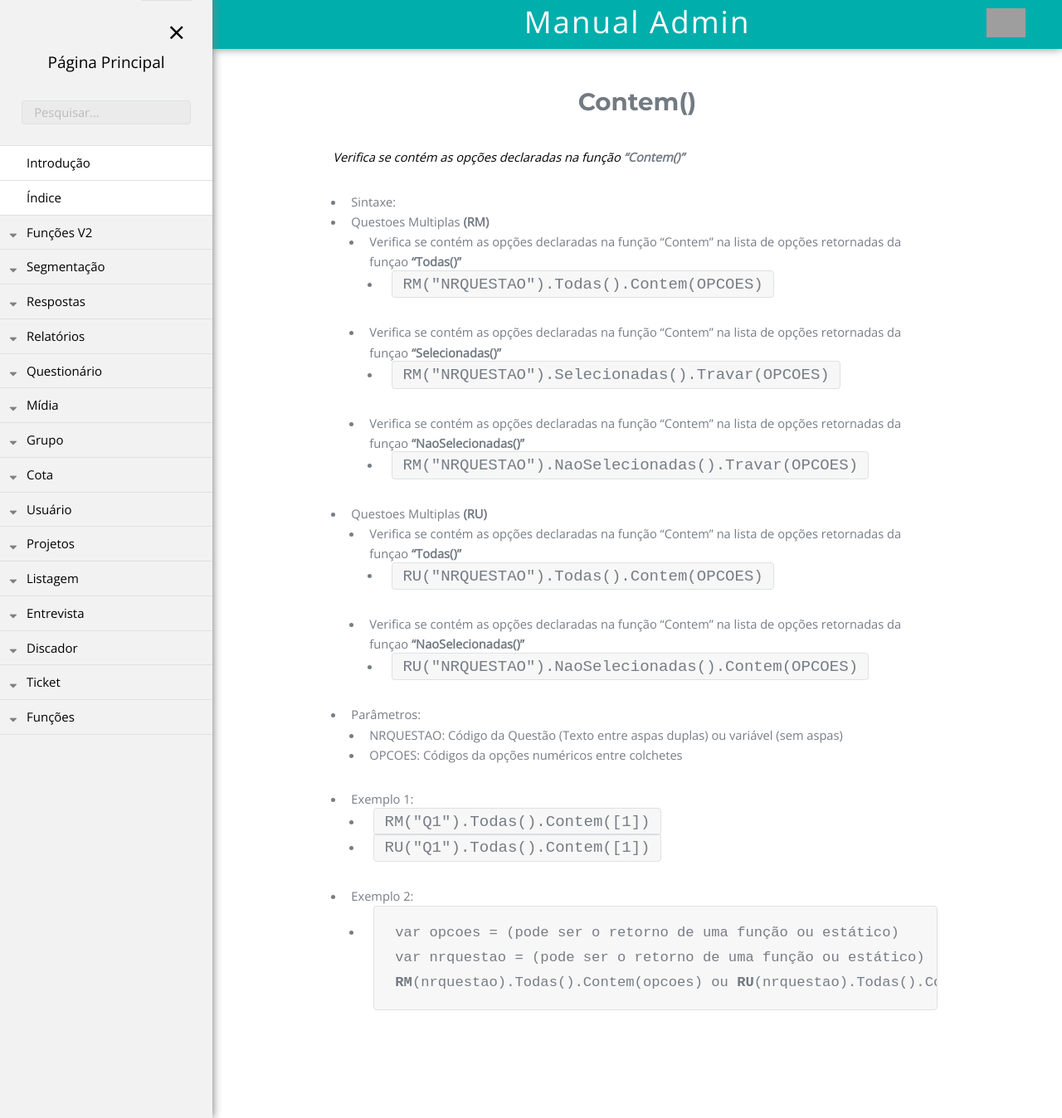
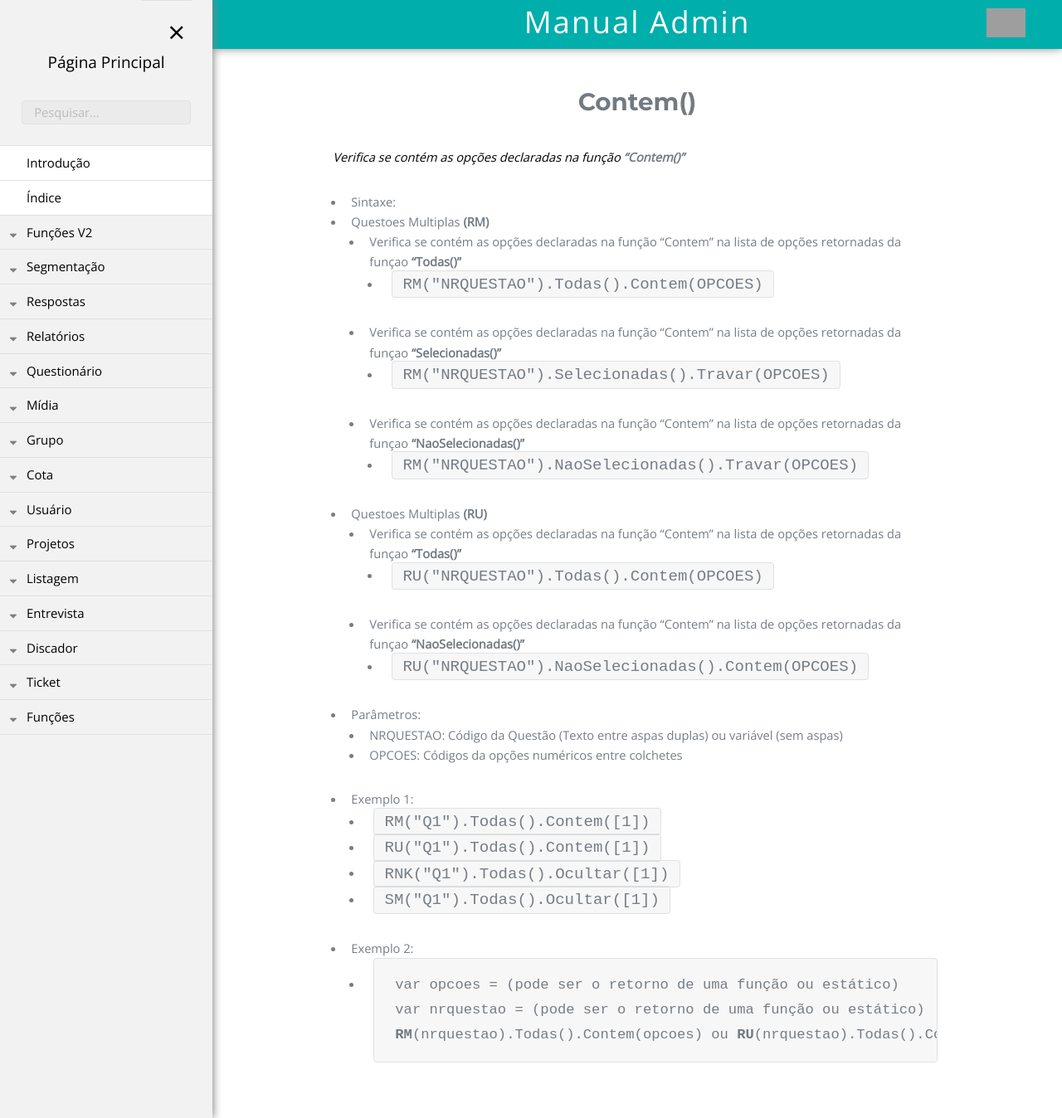
Before and after one commit to rogerio-figueiredo-hsr/hsrtechonline.github.io, a Jekyll site: the page built from _posts/2019-04-01-contem-opcoes.md, in a window 1280 px wide and 1348 px high. Shown: the whole window at 83% size. Built offline with Jekyll 4.4.1, drawn with Linux system fonts in a browser that asks for light colours; grey boxes are pictures that could not be loaded.

Commit message:
Update 2019-04-01-contem-opcoes.md

```diff
--- a/_posts/2019-04-01-contem-opcoes.md
+++ b/_posts/2019-04-01-contem-opcoes.md
@@ -23,12 +23,15 @@ pasta: "funcoesv2"
   - Verifica se contém as opções declaradas na função "Contem" na lista de opções retornadas da funçao **"NaoSelecionadas()"**
     - `RU("NRQUESTAO").NaoSelecionadas().Contem(OPCOES)`
 
+
 - Parâmetros:
   - NRQUESTAO: Código da Questão (Texto entre aspas duplas) ou variável (sem aspas)
   - OPCOES: Códigos da opções numéricos entre colchetes
 - Exemplo 1:
   - `RM("Q1").Todas().Contem([1])`
   - `RU("Q1").Todas().Contem([1])`
+  - `RNK("Q1").Todas().Ocultar([1])`
+  - `SM("Q1").Todas().Ocultar([1])`
 - Exemplo 2:
     - <pre>
       <code>var opcoes = (pode ser o retorno de uma função ou estático)
```
